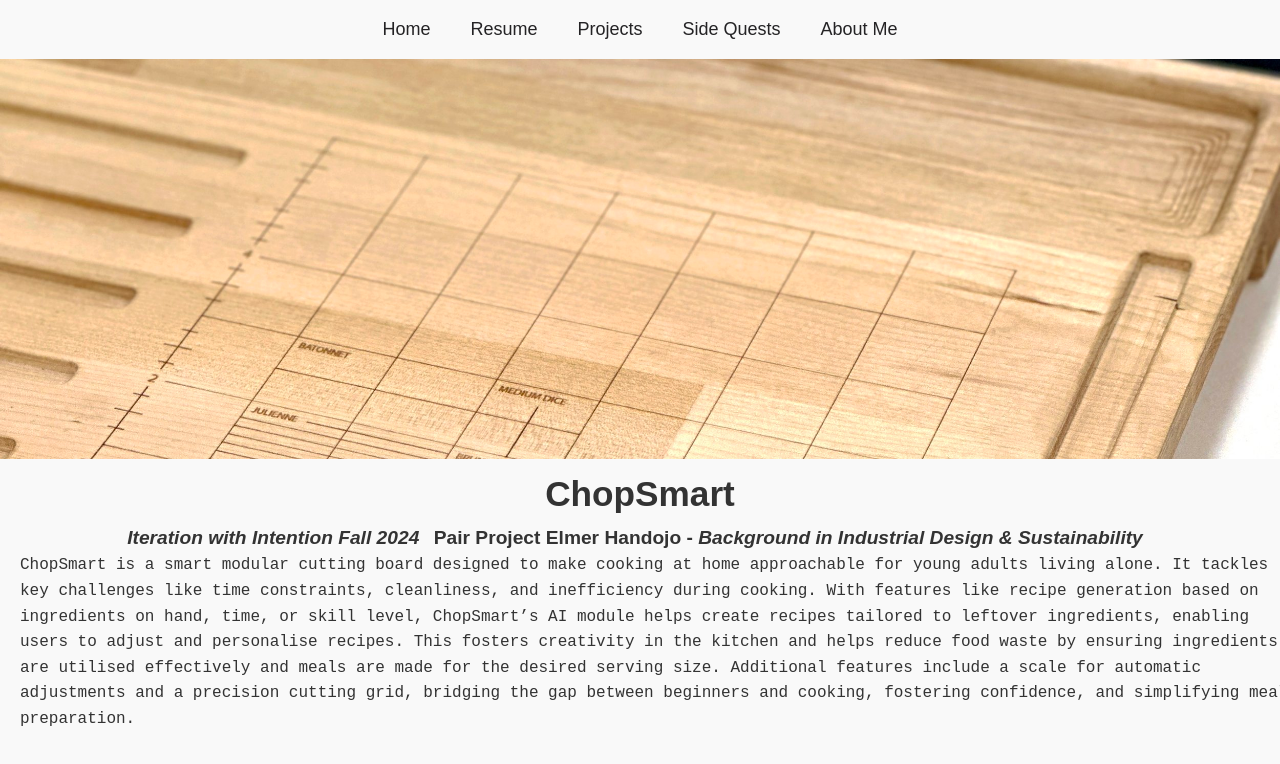
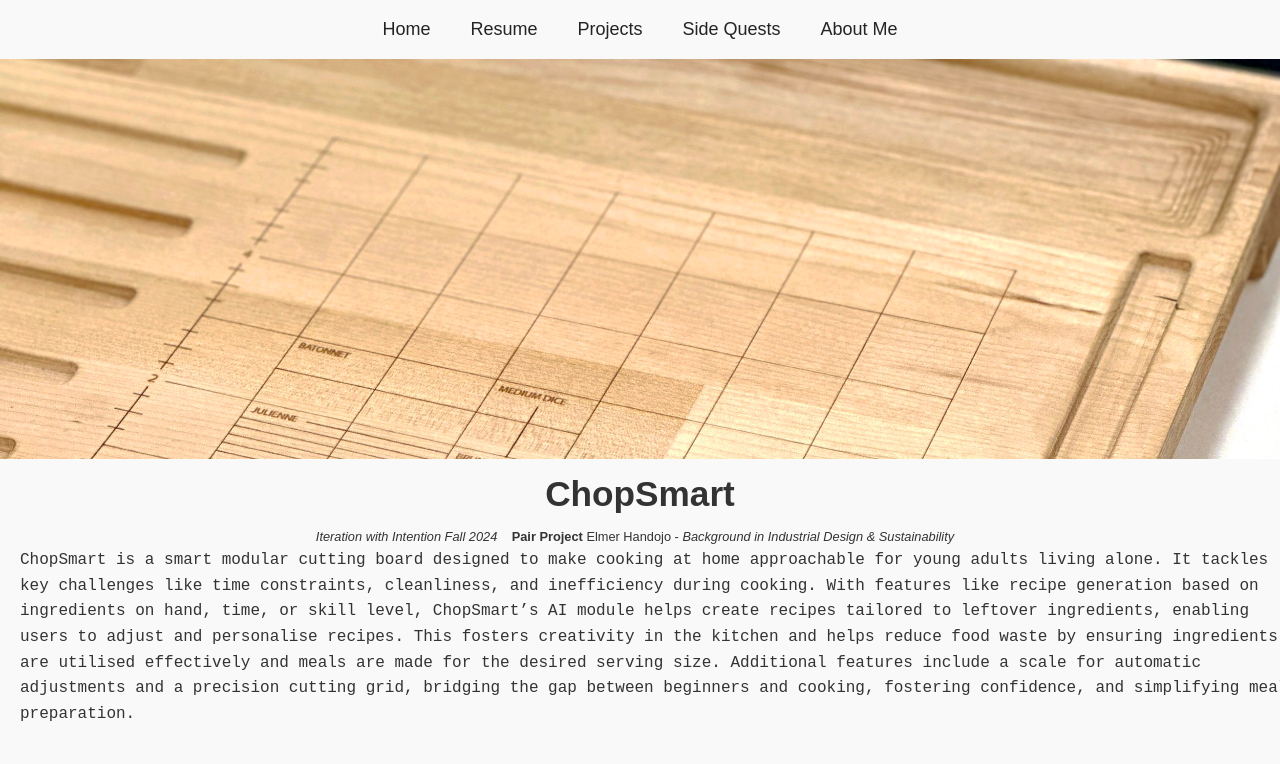
Before and after one commit to natalia-escobar/natalia-escobar.github.io, a plain HTML site: page projects/chopsmart.html in a window 1280 px wide. Shown: the top 764 px of the page. Drawn offline with Linux system fonts and the light colour scheme; grey boxes are pictures that could not be loaded; a web font is replaced by a local one.

Commit message:
adjusting subheadings on chopsmart

```diff
--- a/css/style.css
+++ b/css/style.css
@@ -159,8 +159,8 @@ footer {
 }
 
 /* Aligning elements in-line */
-.project-details h2 {
-    font-size: 1.2em;
+.project-details p {
+    font-size: 0.8em;
     display: inline; /* Make paragraphs display inline */
     margin-right: 10px; /* Space between in-line elements */
 }
--- a/projects/chopsmart.html
+++ b/projects/chopsmart.html
@@ -31,8 +31,8 @@
             <h1>ChopSmart</h1>
         </div>
         <div class="project-details">
-            <h2><i>Iteration with Intention Fall 2024</i></h2>
-            <h2><strong>Pair Project</strong> Elmer Handojo - <i> Background in Industrial Design & Sustainability</i></h2>
+            <p><i>Iteration with Intention Fall 2024</i></p>
+            <p><strong>Pair Project</strong> Elmer Handojo - <i> Background in Industrial Design & Sustainability</i></p>
         </div>
         <div class="section-content">
             <p>
```
